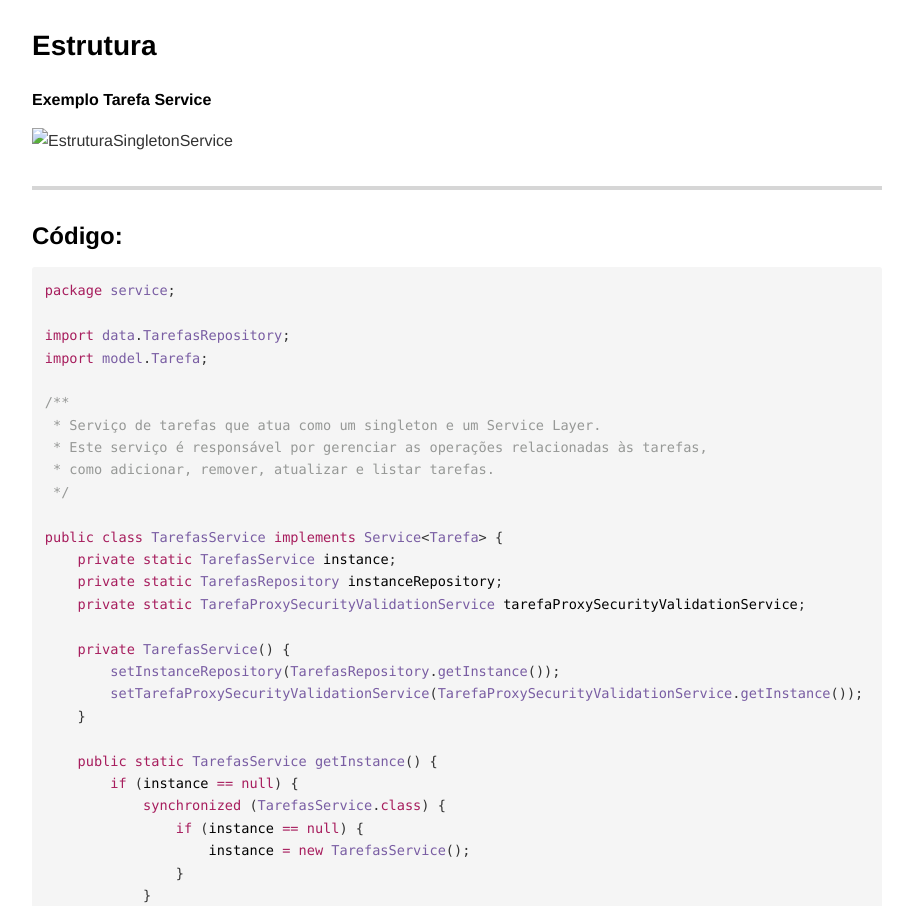
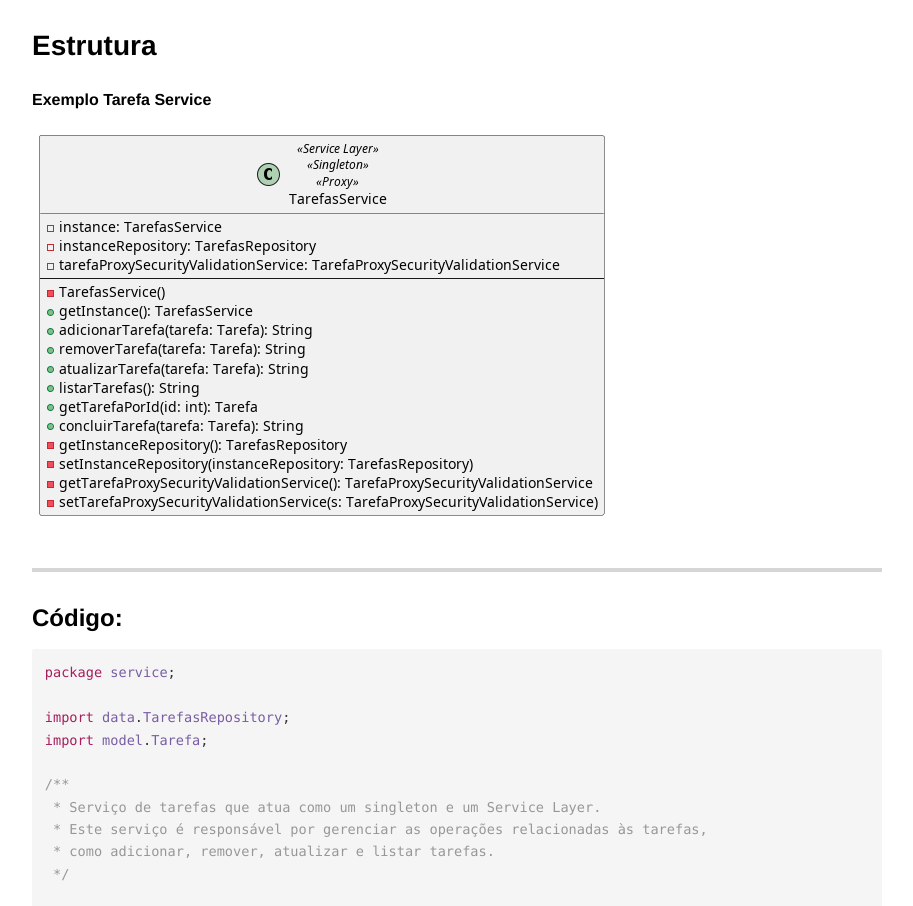
Before and after one commit to MrJabes762/Sistema-de-Gerenciamento-de-Tarefas, a plain HTML site: page resources/static/Singleton.html in a window 1280 px wide. Shown: the part 783-1689 px from the top of the page, without its empty margins (183-1096 px from the left). Drawn offline with nearby package versions, Linux system fonts and the light colour scheme; the site is published under a folder, as on GitHub Pages, so addresses that start at the root find nothing.

Commit message:
fix: diretório imagem

```diff
--- a/resources/static/Singleton.html
+++ b/resources/static/Singleton.html
@@ -933,7 +933,7 @@
     <hr>
     <h2 id="estrutura">Estrutura </h2>
     <p><strong>Exemplo Tarefa Service</strong></p>
-    <p><img src="/out/estruturasUmls/java/service/estruturaTarefaService/estruturaTarefaService.png"
+    <p><img src="../../out/estruturasUmls/java/service/estruturaTarefaService/estruturaTarefaService.png"
         alt="EstruturaSingletonService"></p>
     <hr>
     <h3 id="código">Código: </h3>
```
